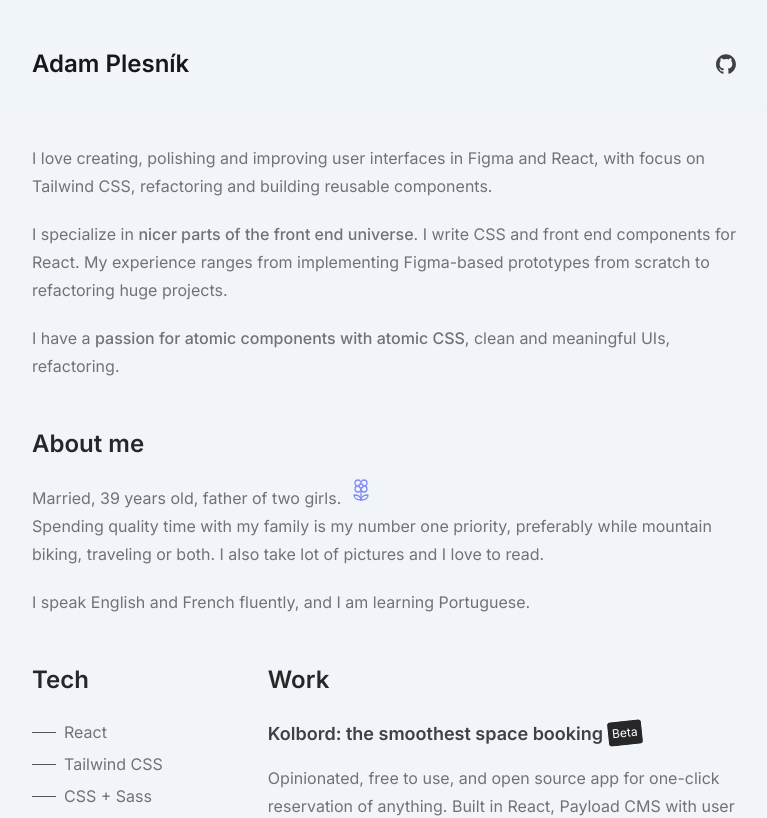
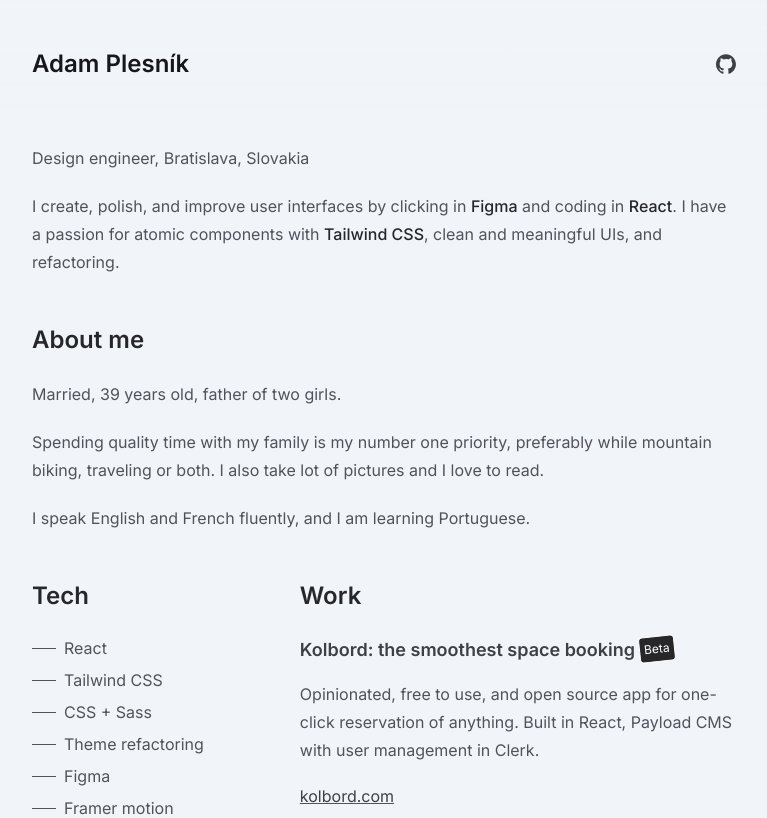
Before and after one commit to adamplesnik/adamplesnik.com, a React (Vite) app: page / in a window 1280 px wide. Shown: the top 818 px of the page, without its empty margins (256-1023 px from the left). Built offline with nearby package versions, Linux system fonts and the light colour scheme.

Commit message:
Update colors, layout, text

```diff
--- a/index.html
+++ b/index.html
@@ -5,7 +5,7 @@
     <meta name="viewport" content="width=device-width, initial-scale=1.0" />
     <title>Adam Plesník, design engineer</title>
   </head>
-  <body class="bg-slate-100 bg-gradient-to-bl text-zinc-500">
+  <body class="bg-slate-100 bg-gradient-to-bl text-zinc-600">
     <div id="root"></div>
     <script type="module" src="/src/main.tsx"></script>
   </body>
--- a/src/components/Em.tsx
+++ b/src/components/Em.tsx
@@ -1,7 +1,7 @@
 import { PropsWithChildren } from 'react'
 
 const Em = ({ children }: PropsWithChildren<EmProps>) => {
-  return <span className="font-medium">{children}</span>
+  return <span className="font-medium text-zinc-800">{children}</span>
 }
 
 export interface EmProps {
--- a/src/components/Link.tsx
+++ b/src/components/Link.tsx
@@ -5,7 +5,7 @@ const Link = ({ href, children, target = '_blank' }: PropsWithChildren<LinkProps
     <a
       href={href}
       target={target}
-      className="flex items-center text-zinc-500 underline decoration-zinc-400 hover:text-zinc-900 hover:decoration-zinc-800 print:text-zinc-700"
+      className="flex items-center text-zinc-700 underline decoration-zinc-600 hover:text-black hover:decoration-zinc-800"
     >
       {children}
     </a>
--- a/src/content/Cv.tsx
+++ b/src/content/Cv.tsx
@@ -1,5 +1,4 @@
 import Tile from '@/components/Tile'
-import FlowerAnim from '../components/FlowerAnim'
 import Paragraph from '../components/Paragraph'
 
 const MyAge = () => {
@@ -12,14 +11,9 @@ const MyAge = () => {
 const Cv = () => {
   return (
     <Tile title="About me">
-      <div className="flex items-center gap-2">
-        <div className="order-last sm:order-none">
-          <Paragraph>
-            Married, <MyAge /> years old, father of two girls.
-          </Paragraph>
-        </div>
-        <FlowerAnim />
-      </div>
+      <Paragraph>
+        Married, <MyAge /> years old, father of two girls.
+      </Paragraph>
       <Paragraph>
         Spending quality time with my family is my number one priority, preferably while mountain
         biking, traveling or both. I also take lot of pictures and I love to read.
--- a/src/content/Skills.tsx
+++ b/src/content/Skills.tsx
@@ -1,22 +1,15 @@
+import Em from '@/components/Em'
 import Tile from '@/components/Tile'
-import Em from '../components/Em'
 import Paragraph from '../components/Paragraph'
 
 const Skills = () => {
   return (
     <Tile>
+      <Paragraph>Design engineer, Bratislava, Slovakia</Paragraph>
       <Paragraph>
-        I love creating, polishing and improving user interfaces in Figma and React, with focus on
-        Tailwind CSS, refactoring and building reusable components.
-      </Paragraph>
-      <Paragraph>
-        I specialize in <Em>nicer parts of the front end universe</Em>. I write CSS and front end
-        components for React. My experience ranges from implementing Figma-based prototypes from
-        scratch to refactoring huge projects.
-      </Paragraph>
-      <Paragraph>
-        I have a <Em>passion for atomic components with atomic CSS</Em>, clean and meaningful UIs,
-        refactoring.
+        I create, polish, and improve user interfaces by clicking in <Em>Figma</Em> and coding in{' '}
+        <Em>React</Em>. I have a passion for atomic components with <Em>Tailwind CSS</Em>, clean and
+        meaningful UIs, and refactoring.
       </Paragraph>
     </Tile>
   )
--- a/src/pages/Home.tsx
+++ b/src/pages/Home.tsx
@@ -17,7 +17,7 @@ const Home = () => {
       <Page>
         <Skills />
         <Cv />
-        <div className="flex flex-col md:flex-row md:gap-16">
+        <div className="flex flex-col md:flex-row md:gap-24">
           <LoveToDo />
           <div>
             <Work />
```
